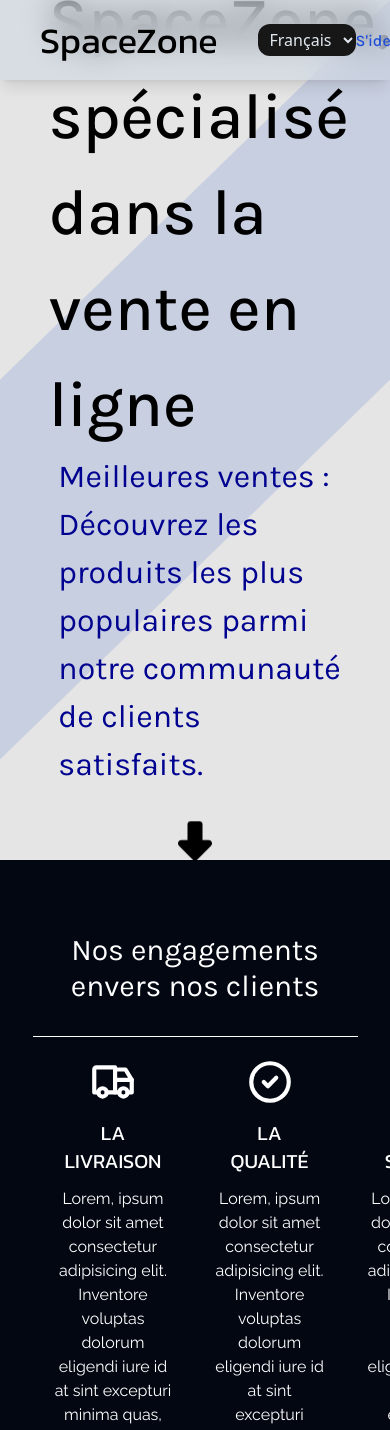
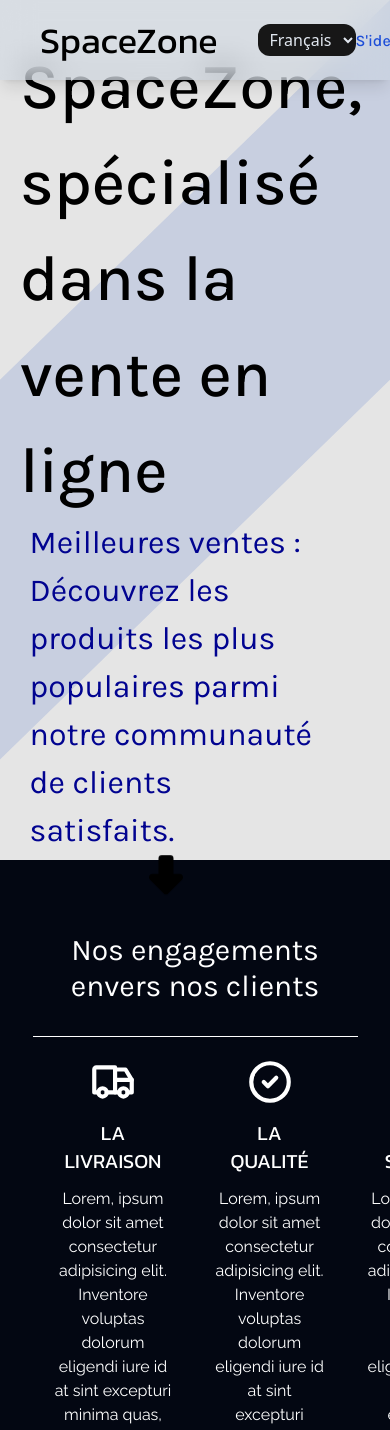
Before and after one commit to Azonesbz/SpaceZone, a React (Vite) app in the folder client/: page /home in a window 390 px wide. Shown: the top 1430 px of the page. Built offline with nearby package versions, Linux system fonts and the light colour scheme; no server answers.

Commit message:
update style with css and create animation to homepage

```diff
--- a/client/package.json
+++ b/client/package.json
@@ -20,6 +20,7 @@
     "jsonwebtoken": "^8.5.1",
     "jwt-decode": "^3.1.2",
     "react": "^18.2.0",
+    "react-confetti": "^6.1.0",
     "react-dom": "^18.2.0",
     "react-redux": "^8.0.5",
     "react-router-dom": "^6.10.0",
--- a/client/src/components/Authentification/RegisterForm.jsx
+++ b/client/src/components/Authentification/RegisterForm.jsx
@@ -2,6 +2,7 @@ import { useEffect, useState, useRef } from "react"
 import { useDispatch, useSelector } from "react-redux"
 import { addUser, getAllUser } from "../../actions/user.action"
 import { useNavigate } from 'react-router-dom'
+import Confetti from 'react-confetti'
 
 export default function Register({
     emailValue,
@@ -11,6 +12,7 @@ export default function Register({
     const [email, setEmail] = useState(emailValue)
     const [username, setUsername] = useState('')
     const [password, setPassword] = useState('')
+    const [confetti, setConfetti] = useState(false)
     const form = useRef()
     const dispatch = useDispatch()
     const navigate = useNavigate()
@@ -32,13 +34,21 @@ export default function Register({
             username: form.current[1].value,
             password: form.current[2].value,
         }
-        dispatch(addUser(data))
-        navigate('/home')
+        dispatch(addUser(data)).then(() => {
+            setConfetti(true)
+            setTimeout(() => {
+                setLoader(false)
+                navigate('/home')
+            }, 2000)
+
+        })
+
     }
 
     return(
         <>
             <section className="flex flex-col items-center justify-center bg-gradient-to-br from-neutral-800 to-neutral-700 min-h-screen p-10 text-slate-200">
+                {confetti ? <Confetti /> : "" }
                 <button
                 className="absolute top-5 left-5 rounded-full active:scale-90 duration-200"
                 onClick={() => {
--- a/client/src/components/Cards.jsx
+++ b/client/src/components/Cards.jsx
@@ -9,7 +9,6 @@ export default function Carts({page}){
 
     const dispatch = useDispatch()
     const getProducts = useSelector((state) => state.productReducer.product)
-    const currentUser = useSelector((state) => state.currentUserReducer)
 
     const scrollToTop = () => {
         if (window.scrollY !== 0) {
@@ -27,11 +26,6 @@ export default function Carts({page}){
         }
         dispatch(getProduct(data))
     }, [page])
-
-    let handleCart = (e, idProduct, quantity) => {
-        e.preventDefault()
-        dispatch(addProductCart(id))
-    }
 
     return (
         <>
--- a/client/src/components/Header.jsx
+++ b/client/src/components/Header.jsx
@@ -1,16 +1,16 @@
 export default function Header(){
     return (
         <>
-            <div className="background-bar overflow-hidden shape"></div>
+            <div className="background-bar shape"></div>
             <header className="header">
                 <h1 className="title">SpaceZone, spécialisé dans la vente en ligne</h1>
                 <div className="best-seller">
                     <h2 className="title-best-seller">Meilleures ventes : Découvrez les produits les plus populaires parmi notre communauté de clients satisfaits.</h2>
-                    <div className="arrow-box">
-                        <svg className="arrow" width="50" height="50" fill="black" stroke="currentColor" stroke-linecap="round" stroke-linejoin="round" stroke-width="1.2" viewBox="0 0 24 24" xmlns="http://www.w3.org/2000/svg">
-                            <path d="M15 4v8h3.586a1 1 0 0 1 .707 1.707l-6.586 6.586a1 1 0 0 1-1.414 0l-6.586-6.586A1 1 0 0 1 5.414 12H9V4a1 1 0 0 1 1-1h4a1 1 0 0 1 1 1v0Z"></path>
-                        </svg>
-                    </div>
+                </div>
+                <div className="arrow-box">
+                    <svg className="arrow" width="50" height="50" fill="black" stroke="currentColor" stroke-linecap="round" stroke-linejoin="round" stroke-width="1.2" viewBox="0 0 24 24" xmlns="http://www.w3.org/2000/svg">
+                        <path d="M15 4v8h3.586a1 1 0 0 1 .707 1.707l-6.586 6.586a1 1 0 0 1-1.414 0l-6.586-6.586A1 1 0 0 1 5.414 12H9V4a1 1 0 0 1 1-1h4a1 1 0 0 1 1 1v0Z"></path>
+                    </svg>
                 </div>
             </header>
         </>
--- a/client/src/index.css
+++ b/client/src/index.css
@@ -1,6 +1,5 @@
 @import url('https://fonts.googleapis.com/css2?family=Kanit:ital,wght@0,100;0,200;0,300;0,400;0,500;0,600;0,700;0,800;0,900;1,100;1,200;1,300;1,400;1,500;1,600;1,700;1,800;1,900&family=Karla:ital,wght@0,200;0,300;0,400;0,500;0,600;0,700;0,800;1,200;1,300;1,400;1,500;1,600;1,700;1,800&family=Rajdhani:wght@300;400;500;600;700&family=Raleway:ital,wght@0,100;0,200;0,300;0,400;0,500;0,600;0,700;0,800;0,900;1,100;1,200;1,300;1,400;1,500;1,600;1,700;1,800;1,900&family=Roboto:ital,wght@0,100;0,300;0,400;0,500;0,700;0,900;1,100;1,300;1,400;1,500;1,700;1,900&display=swap');
 @import url('https://fonts.googleapis.com/css2?family=Ubuntu:ital,wght@0,300;0,400;0,500;0,700;1,300;1,400;1,500;1,700&display=swap');
-
 
 @tailwind base;
 @tailwind components;
@@ -8,7 +7,7 @@
 
 .header {
   position: absolute;
-  inset: 0;
+  inset: 50px 15rem 10px 20px;
   z-index: 2;
   margin-left: auto;
   margin-right: auto;
@@ -43,11 +42,11 @@
   }
   50% {
       transform: none;
-      animation-timing-function: cubic-bezier(0,1,1,1);
+      animation-timing-function: cubic-bezier(0,0.2,0,1);
   }
 }
 .arrow-box {
-  margin-top: 2rem;
+  margin: 0 auto;
   cursor: pointer;
 }
 
@@ -58,10 +57,10 @@
   display: flex;
   position: relative;
   min-height: 90vh;
+  overflow: hidden;
 }
 .shape {
-
-    background-color: rgb(200, 207, 224); /* couleur de fond de de la forme */
+    background-color: rgb(200, 207, 224);
     clip-path: polygon(0 50%, 100% 0%, 100% 50%, 0% 100%);
 
 }
@@ -82,4 +81,13 @@
   border-bottom-right-radius: 50% 100%;
 }
 
-/* flex flex-col min-w-[200rem] min-h-full relative */
+.elementHidden {
+    opacity: 0;
+    transform: translateX(-100%);
+    transition: all 0.5s;
+}
+
+.elementShow {
+  opacity: 1;
+  transform: translateX(0);
+}
--- a/client/src/pages/Dashboard.jsx
+++ b/client/src/pages/Dashboard.jsx
@@ -110,6 +110,25 @@ export default function Dashboard() {
 
     return (
       <>
+            <aside className='fixed flex items-center justify-center min-h-[100vh] bg-transparent w-16 right-2'>
+                <div className='flex flex-col justify-around h-96 w-20 bg-black rounded-full'>
+                    <div className='w-full h-16 rounded-full bg-white'>
+
+                    </div>
+                    <div className='w-full h-16 rounded-full bg-white'>
+
+                    </div>
+                    <div className='w-full h-16 rounded-full bg-white'>
+
+                    </div>
+                    <div className='w-full h-16 rounded-full bg-white'>
+
+                    </div>
+                    <div className='w-full h-16 rounded-full bg-white'>
+
+                    </div>
+                </div>
+            </aside>
             <div className='flex gap-5 min-h-screen p-10 container'>
 
                 <div className='w-2/3 bg-gradient-to-br from-slate-200 to-slate-300 rounded-xl text-black font-ubuntu shadow shadow-neutral-400'>
--- a/client/src/pages/Home.jsx
+++ b/client/src/pages/Home.jsx
@@ -7,10 +7,30 @@ import { Link } from 'react-router-dom'
 import React, { useEffect } from 'react'
 import Pagination from '../components/Pagination'
 import { useState } from 'react'
+import { useRef } from 'react'
 
 export default function Home({session}) {
 
   const [page, setPage] = useState(1)
+  const hiddenElementsRef = useRef();
+
+  useEffect(() => {
+    const observer = new IntersectionObserver((entries) => {
+      entries.forEach((entry) => {
+        if (entry.isIntersecting) {
+          entry.target.classList.add('elementShow');
+        } else {
+          entry.target.classList.remove('elementShow');
+        }
+      });
+    });
+
+    const hiddenElements = document.querySelectorAll('.elementHidden');
+
+    hiddenElements.forEach((el) => observer.observe(el));
+
+    return () => observer.disconnect();
+  }, []);
 
     return (
       <>
@@ -19,7 +39,7 @@ export default function Home({session}) {
 
           <Header session={session} />
 
-          <div className='flex flex-col container md:flex-row px-20 relative justify-center gap-5'>
+          <div className='top-20 flex flex-col container md:flex-row px-20 relative justify-center gap-5 elementHidden'>
 
             <section className='flex flex-col w-full'>
 
--- a/client/src/pages/Profil.jsx
+++ b/client/src/pages/Profil.jsx
@@ -80,7 +80,7 @@ export default function Profil(){
     return (
         <>
             <Header />
-            <section className="grid grid-rows-3 grid-cols-12 gap-5 p-10 px-40">
+            <section className="grid grid-rows-3 grid-cols-12 gap-5 p-10 px-40 relative top-20">
                 <aside className="sticky bg-gradient-to-br col-span-4 from-slate-400 to-neutral-400 text-black shadow rounded-xl row-span-3">
                     <header className="flex flex-col items-center bg-gradient-to-tl from-slate-200 to-slate-300 p-5 rounded-t-xl">
                         <img
--- a/client/src/reducers/userReducer.js
+++ b/client/src/reducers/userReducer.js
@@ -7,7 +7,7 @@ export function allUserReducer(state = initialState, action){
         case GET_ALL_USERS:
             return {...state, users: action.payload}
         case ADD_USER:
-            return [...state, action.payload]
+            return [...state.users, action.payload]
         case LOGIN_USER:
             return [action.payload, ...state]
         case NUMBER_OF_USER:
```
